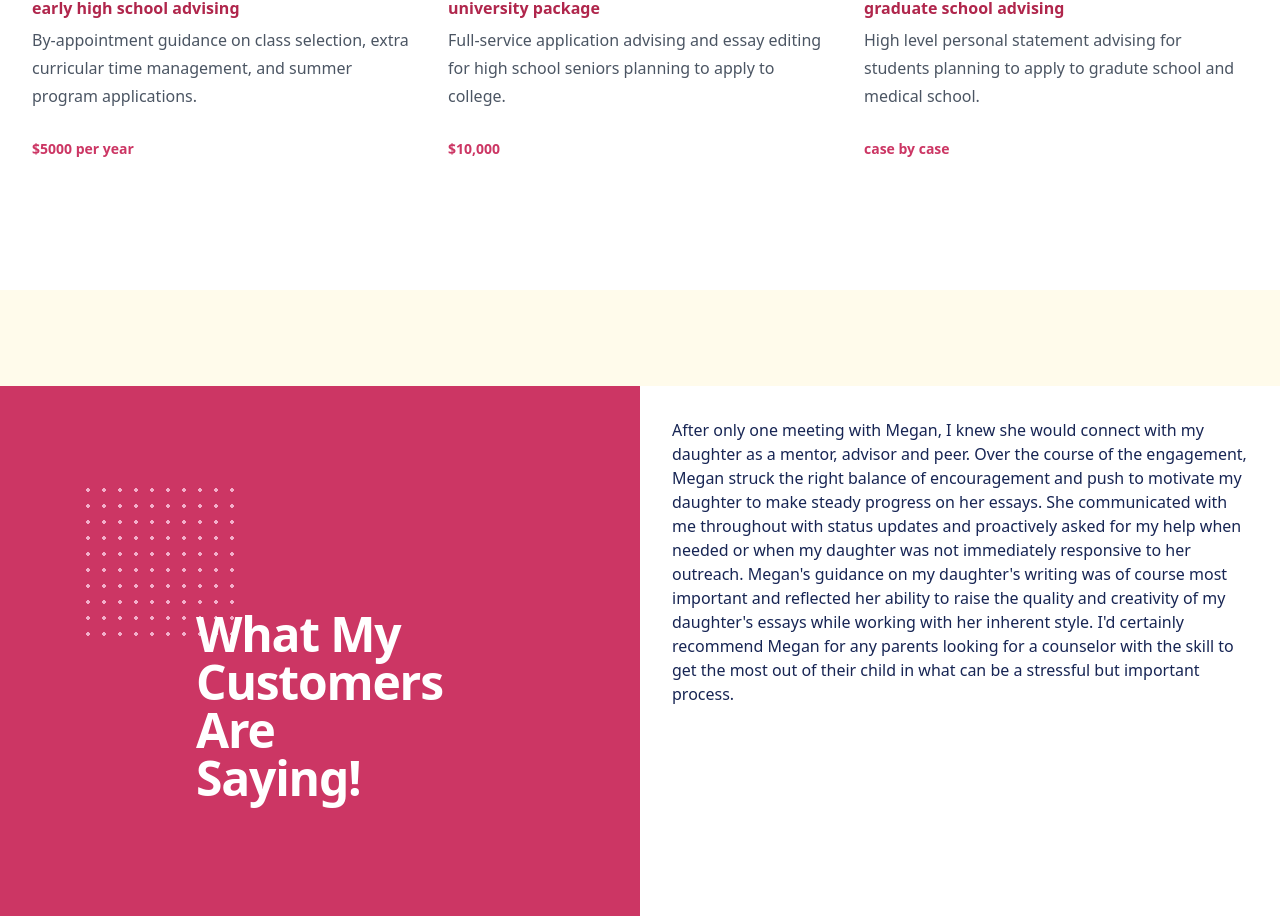
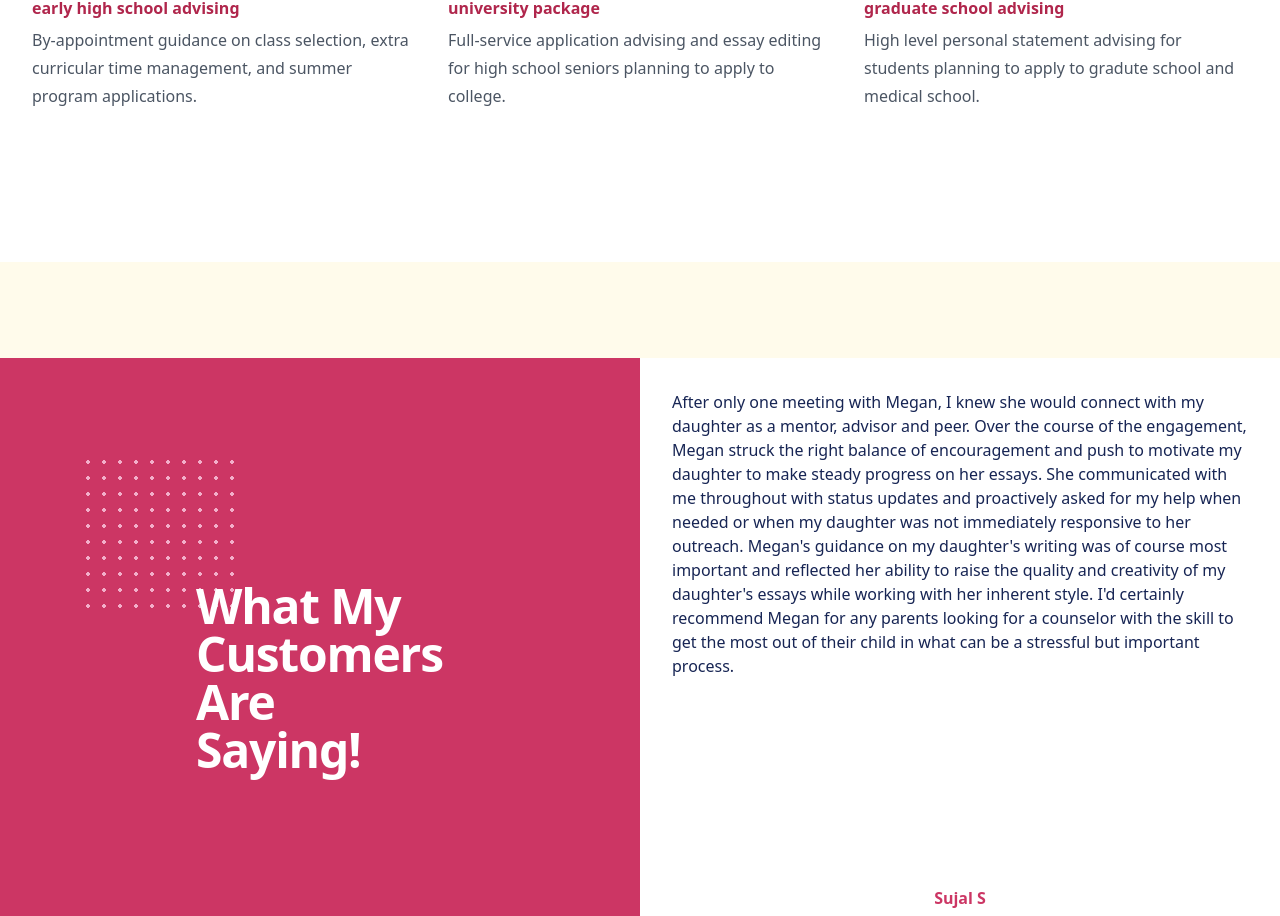
Before and after one commit to tendermoonflower/mpcc, a Next.js app: page / in a window 1280 px wide. Shown: the part 3935-4851 px from the top of the page. Built offline with nearby package versions, Linux system fonts and the light colour scheme.

Commit message:
Update index.tsx

```diff
--- a/pages/index.tsx
+++ b/pages/index.tsx
@@ -305,21 +305,18 @@ function Services() {
       name: "early high school advising",
       description:
         "By-appointment guidance on class selection, extra curricular time management, and summer program applications.",
-      price: "$5000 per year",
       icon: HandRaisedIcon,
     },
     {
       name: "university package",
       description:
         "Full-service application advising and essay editing for high school seniors planning to apply to college. ",
-      price: "$10,000",
       icon: AcademicCapIcon,
     },
     {
       name: "graduate school advising",
       description:
         "High level personal statement advising for students planning to apply to gradute school and medical school. ",
-      price: "case by case",
       icon: RocketLaunchIcon,
     },
   ];
```
